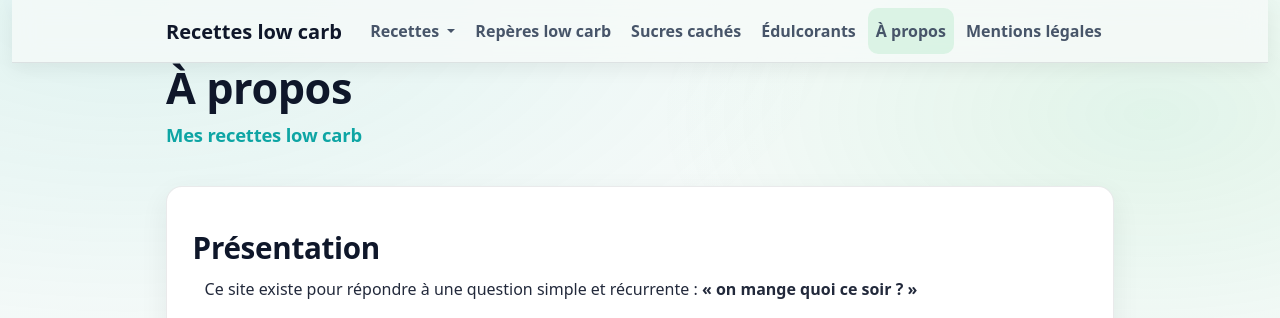
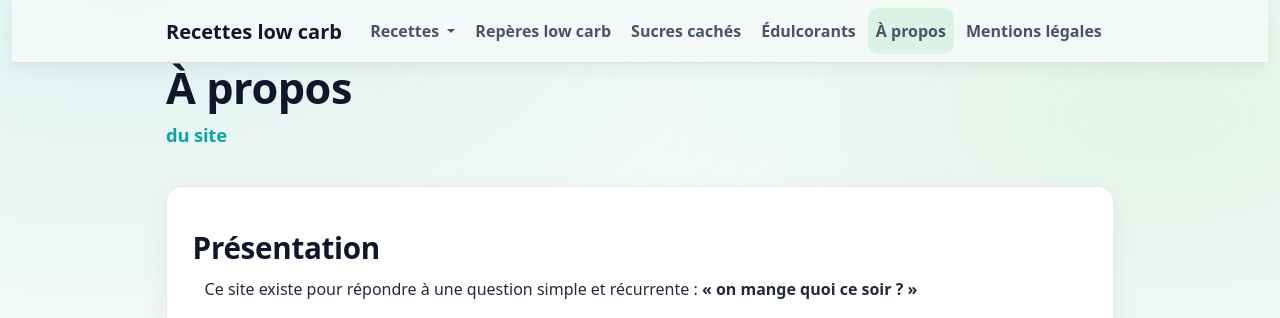
Before and after one commit to laurie-boissay/laurie-boissay.github.io, a Jekyll site: the page built from apropos.html, in a window 1280 px wide and 1141 px high. Shown: the top 318 px of the window. Built offline with Jekyll 4.4.1, drawn with Linux system fonts in a browser that asks for light colours.

Commit message:
titre des pages

```diff
--- a/_layouts/page.html
+++ b/_layouts/page.html
@@ -7,7 +7,7 @@
 <body class="container-fluid{% if page.body_id %} {{ page.body_id }}{% endif %}">
   {% include navbar.html %}
 
-  {%- unless page.body_id == "home" -%}
+  <!-- Enlève la condition "unless" qui exclut l'affichage sur la page index -->
   <header class="marge" id="top">
     <div class="site-container">
       <h1><strong>{{ page.page_h1 | default: page.title }}</strong></h1>
@@ -21,7 +21,6 @@
       {% endif %}
     </div>
   </header>
-  {%- endunless -%}
 
   <main class="site-main">
     <div class="site-container">
--- a/apropos.html
+++ b/apropos.html
@@ -5,7 +5,7 @@ filter_title: "À propos"
 description: "À propos — Mes recettes low carb"
 body_id: "apropos"
 page_h1: "À propos"
-page_h3: "Mes recettes low carb"
+page_h3: "du site"
 ---
 
 <section class="marge" id="apropos">
```
Also changed, not shown: index.html (+4 -3 lines), _includes/head.html (line endings or trailing spaces).
